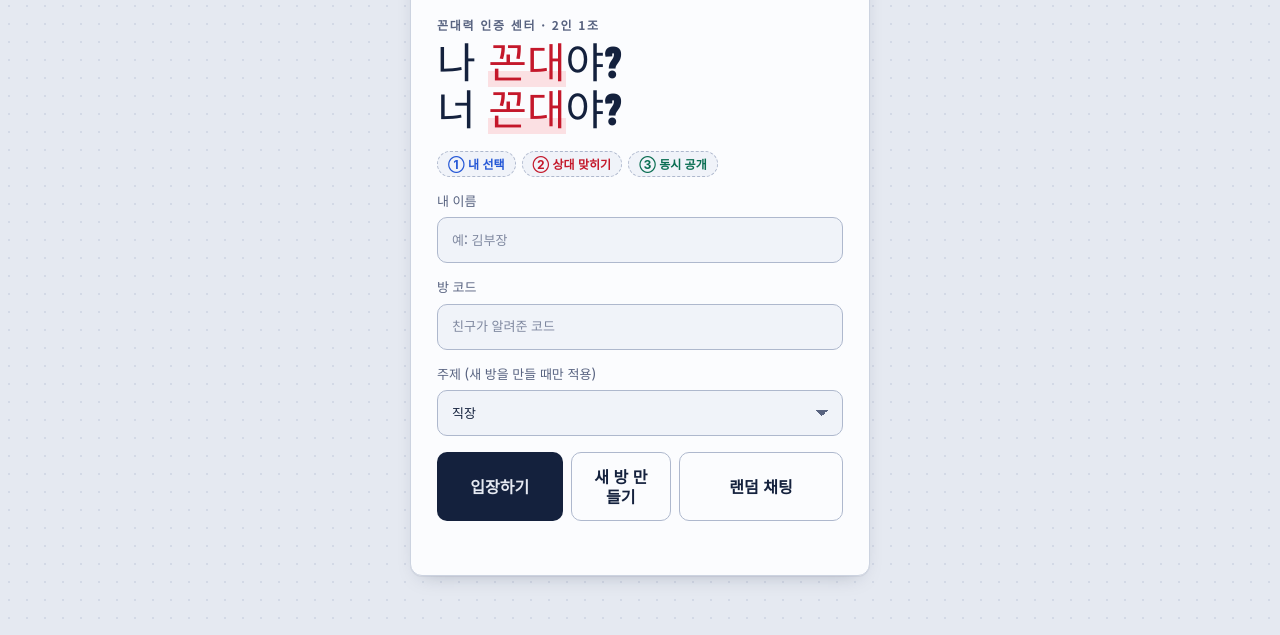
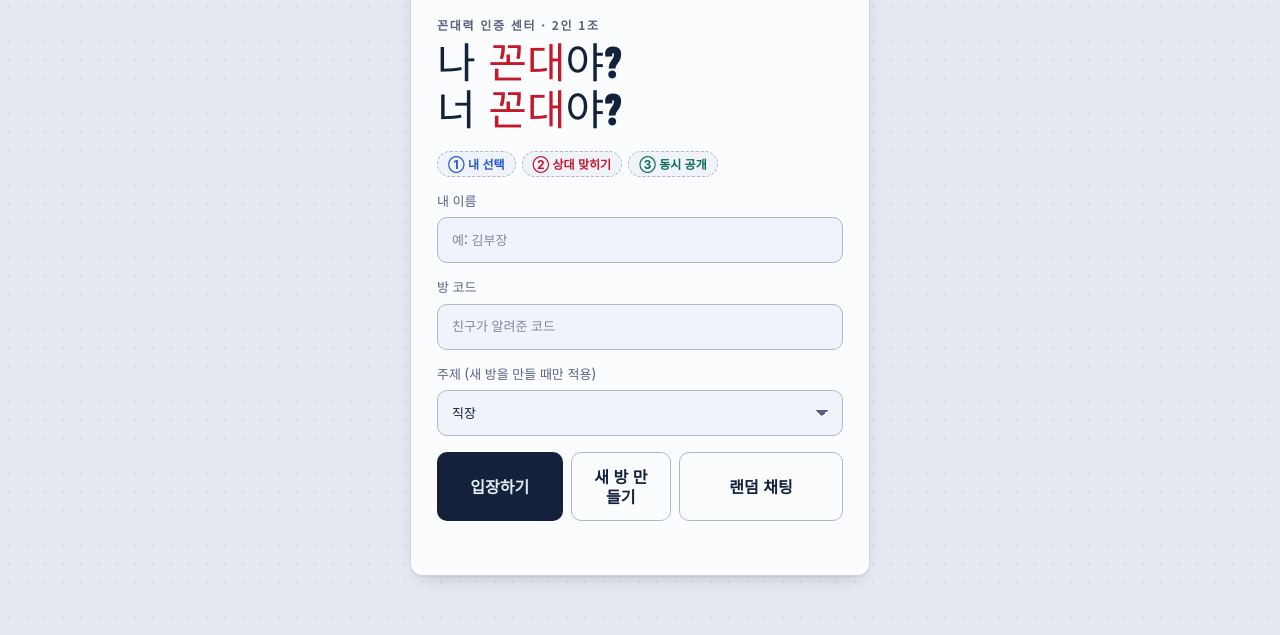
Before and after one commit to dydtjr2626/kkondae-lab, a website: page kkondae.html in a window 1280 px wide. Shown: the part 165-800 px from the top of the page. Drawn offline with Linux system fonts and the light colour scheme.

Commit message:
첫 화면 '꼰대' 글자의 빨간 형광펜 배경 제거(글자색 유지)
Co-Authored-By: Claude Sonnet 5.5 <noreply@anthropic.com>

```diff
--- a/kkondae.html
+++ b/kkondae.html
@@ -73,7 +73,7 @@ input[type=text]:focus,select:focus{background-color:var(--paper);border-color:v
   outline:1.5px solid var(--stamp);outline-offset:2px}
 .join .eyebrow{font-size:12px;font-weight:700;letter-spacing:.14em;color:var(--muted)}
 .join h2{font-size:42px;line-height:1.12;margin-top:-6px;padding-right:76px}
-.join h2 .hl{color:var(--stamp);background:linear-gradient(transparent 62%,var(--stamp-soft) 62%)}
+.join h2 .hl{color:var(--stamp)}
 .join p{margin:0;color:var(--muted)}
 .how{display:flex;gap:6px;flex-wrap:wrap;font-size:12px;font-weight:700;color:var(--muted)}
 .how span{padding:3px 10px;border:1px dashed var(--line-2);border-radius:999px;background:var(--paper-2)}
```
